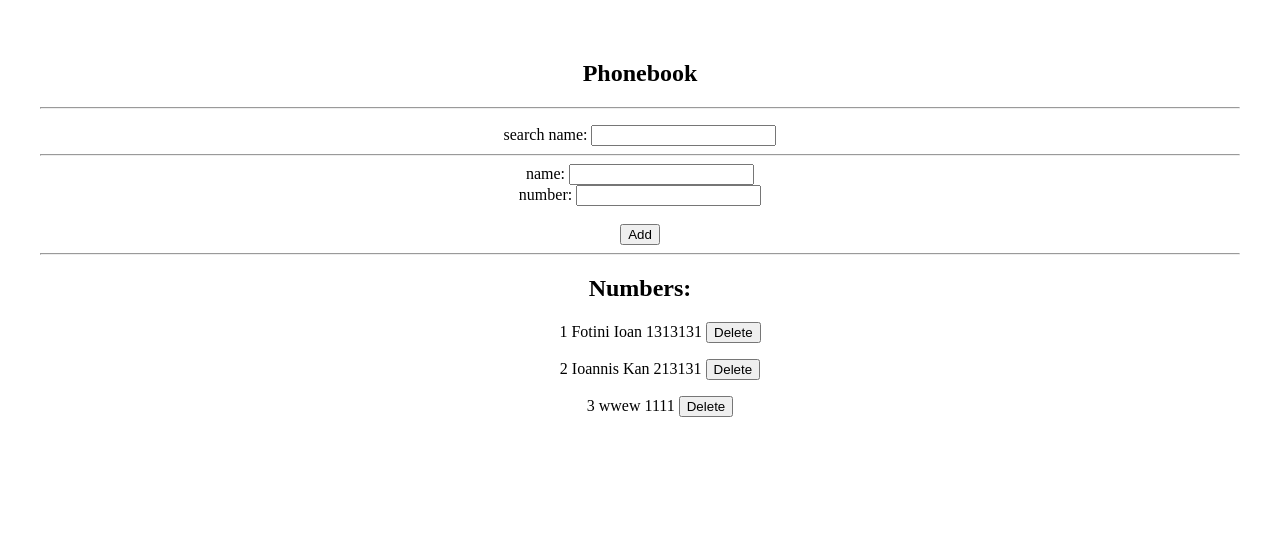
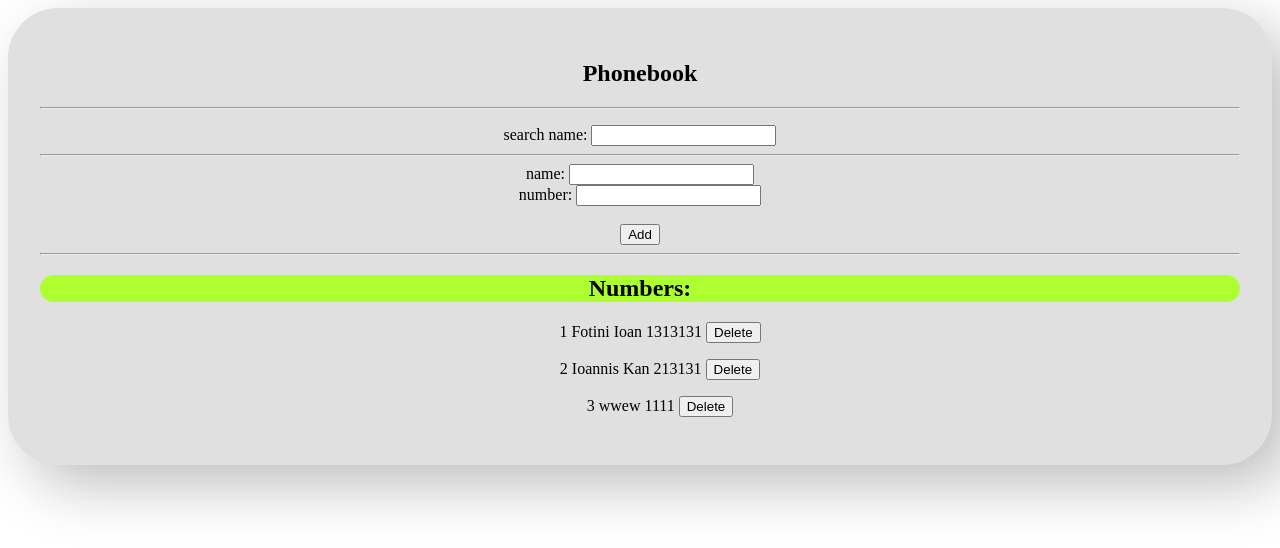
Before and after one commit to ondairos/phonebook, a React (Vite) app: page / in a window 1280 px wide. Shown: the top 548 px of the page. Built offline with nearby package versions, Linux system fonts and the light colour scheme; data requests are answered from the project's data file.

Commit message:
added css

```diff
--- a/src/App.css
+++ b/src/App.css
@@ -3,39 +3,12 @@
   margin: 0 auto;
   padding: 2rem;
   text-align: center;
+  border-radius: 50px;
+  background: #e0e0e0;
+  box-shadow: 20px 20px 60px #bebebe, -20px -20px 60px #ffffff;
 }
 
-.logo {
-  height: 6em;
-  padding: 1.5em;
-  will-change: filter;
+.main_numbers {
+  border-radius: 50px;
+  background-color: greenyellow;
 }
-.logo:hover {
-  filter: drop-shadow(0 0 2em #646cffaa);
-}
-.logo.react:hover {
-  filter: drop-shadow(0 0 2em #61dafbaa);
-}
-
-@keyframes logo-spin {
-  from {
-    transform: rotate(0deg);
-  }
-  to {
-    transform: rotate(360deg);
-  }
-}
-
-@media (prefers-reduced-motion: no-preference) {
-  a:nth-of-type(2) .logo {
-    animation: logo-spin infinite 20s linear;
-  }
-}
-
-.card {
-  padding: 2em;
-}
-
-.read-the-docs {
-  color: #888;
-}
--- a/src/App.jsx
+++ b/src/App.jsx
@@ -164,7 +164,7 @@ function App() {
         </div>
       </form>
       <hr />
-      <h2>Numbers:</h2>
+      <h2 className="main_numbers">Numbers:</h2>
       <ul>
         {whatToShow.map((element) => (
           <p key={element.id}>
```
